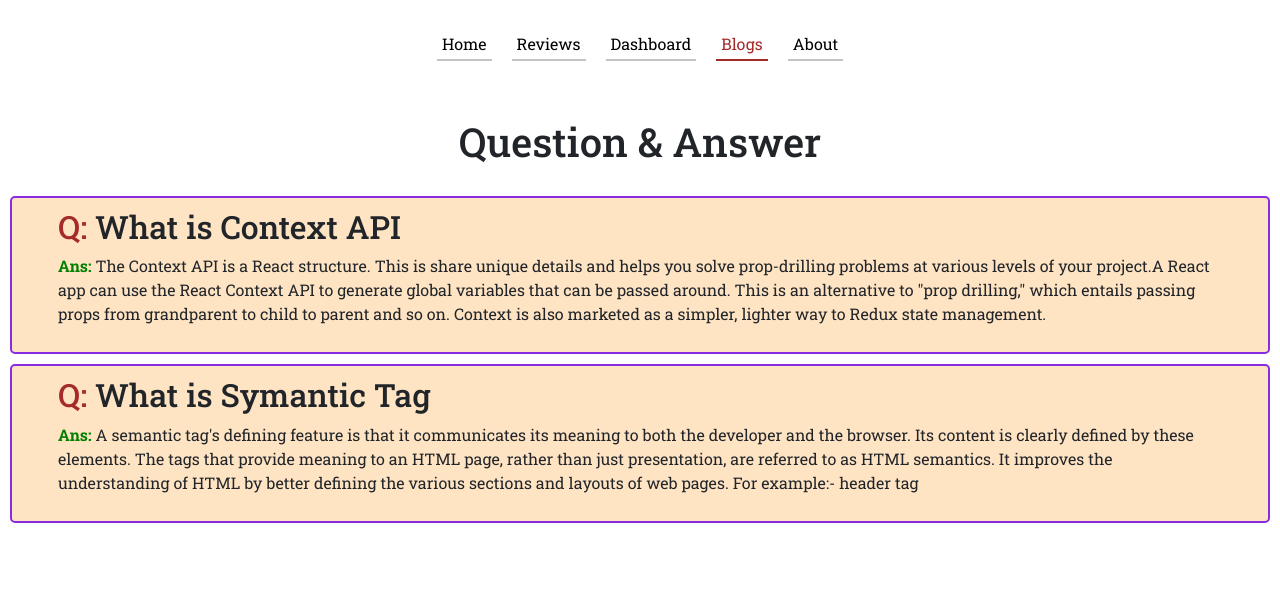
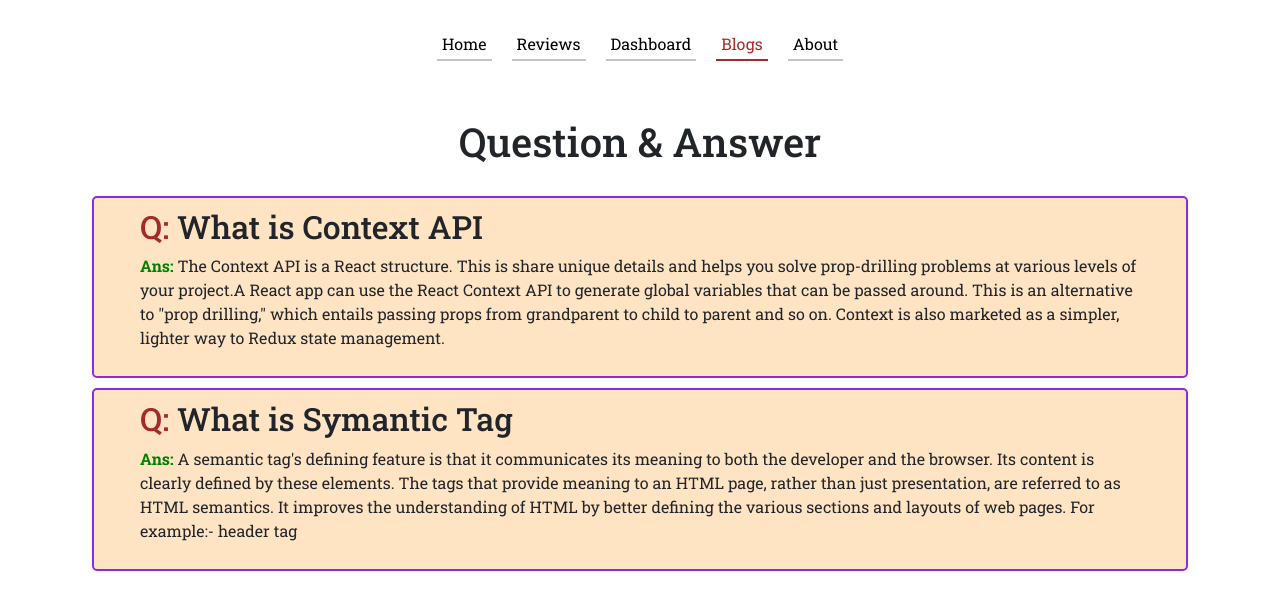
Before and after one commit to ASSiddik01/Assignment_09_Product_review, a React (Create React App) app: page /blogs in a window 1280 px wide. Shown: the top 610 px of the page. Built offline with nearby package versions, Linux system fonts and the light colour scheme.

Commit message:
Blog update and readme update

```diff
--- a/src/components/Blogs/Blogs.js
+++ b/src/components/Blogs/Blogs.js
@@ -1,9 +1,10 @@
 import React from "react";
 import "./Blogs.css";
+import { Container } from 'react-bootstrap';
 
 const Blogs = () => {
   return (
-    <div>
+    <Container>
       <h1 className="section_name">Question &#38; Answer</h1>
       <div className="qa">
         <h2>
@@ -22,7 +23,7 @@ const Blogs = () => {
           header tag
         </p>
       </div>
-    </div>
+    </Container>
   );
 };
 
```
Also changed, not shown: 1 other file (tests, documents, lock files or other folders).
